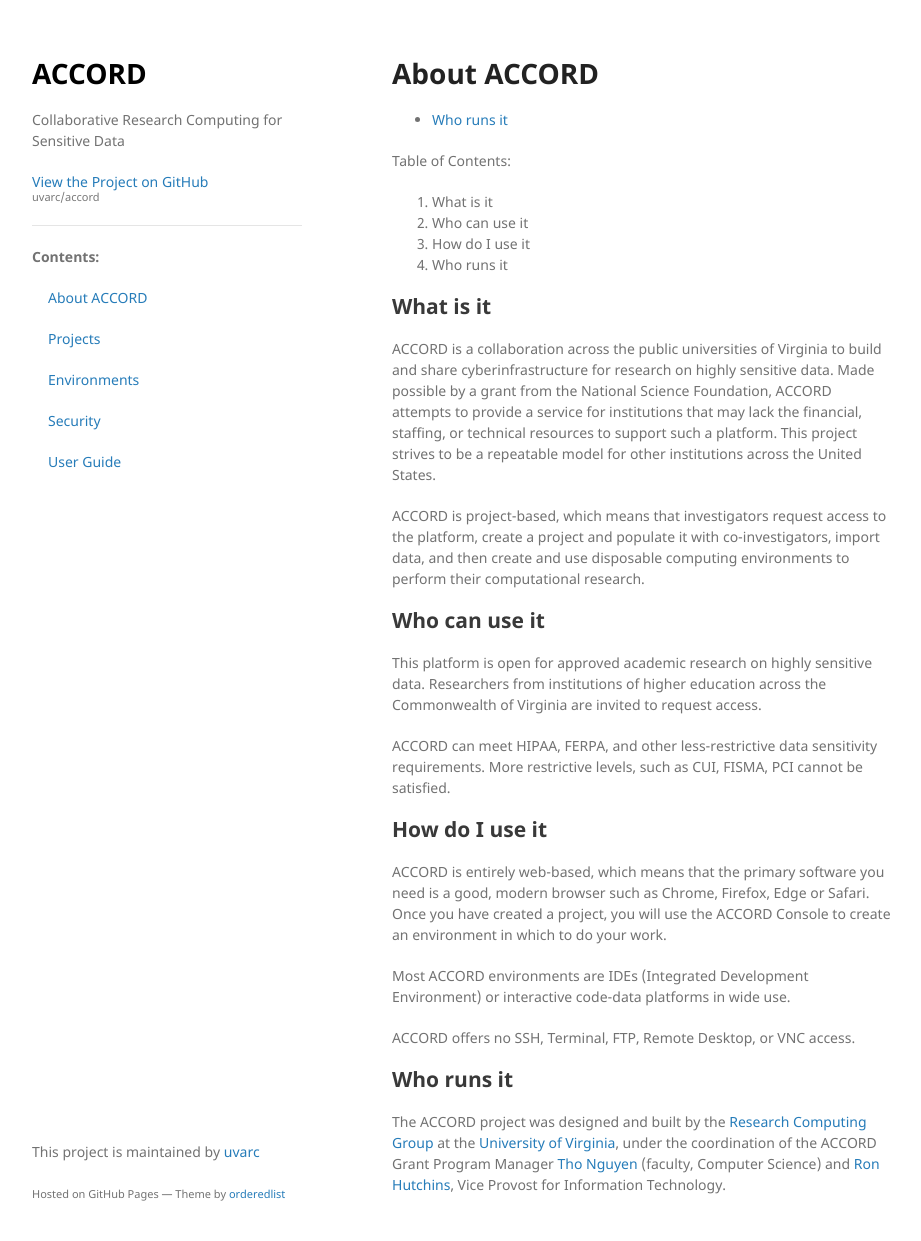
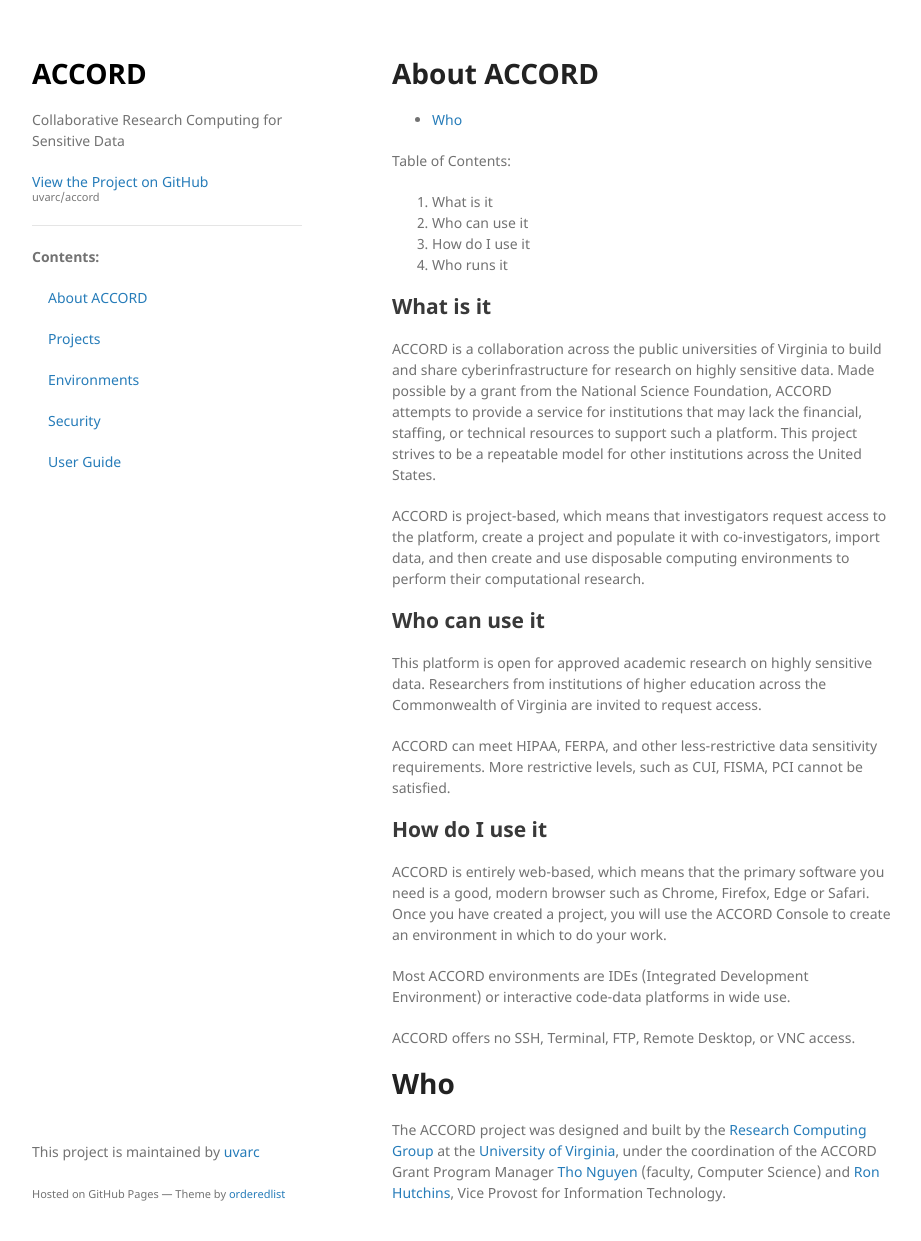
Before and after one commit to uvarc/accord, a Jekyll site: the page built from docs/about.md, in a window 1280 px wide and 1273 px high. Shown: the top 1241 px of the window, without its empty margins (178-1099 px from the left). Built offline with Jekyll 4.4.1, drawn with Linux system fonts in a browser that asks for light colours; our own code applies the rules of GitHub Pages for plain Markdown files.

Commit message:
Update about.md

```diff
--- a/docs/about.md
+++ b/docs/about.md
@@ -4,7 +4,7 @@
 
 # About ACCORD
 
-* [Who runs it](#markdown-header-who-runs-it)
+* [Who](#who)
 
 Table of Contents:
 1. What is it
@@ -54,7 +54,7 @@
 
 
 
-## Who runs it
+# Who
 
 
 The ACCORD project was designed and built by the [Research Computing Group](https://www.rc.virginia.edu) at the [University of Virginia](https://www.virginia.edu/), under the coordination of the ACCORD Grant Program Manager
```
